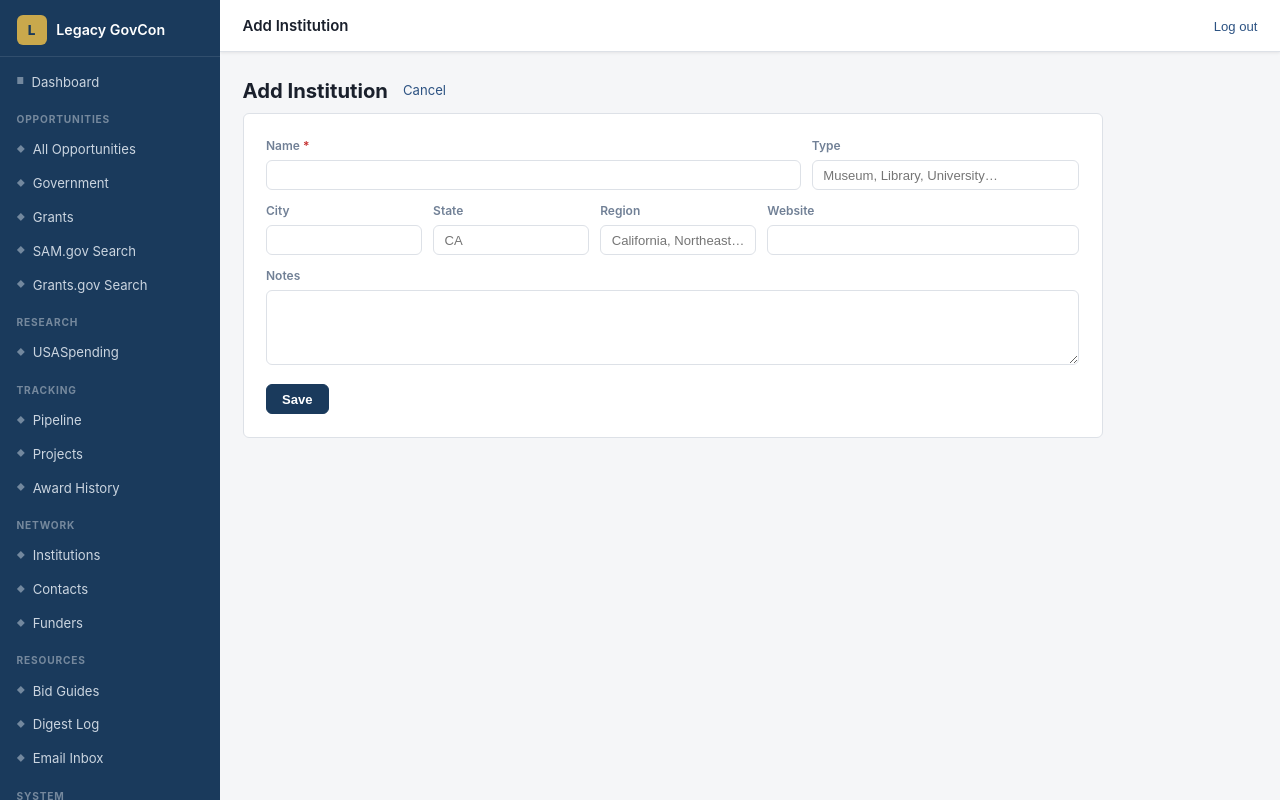
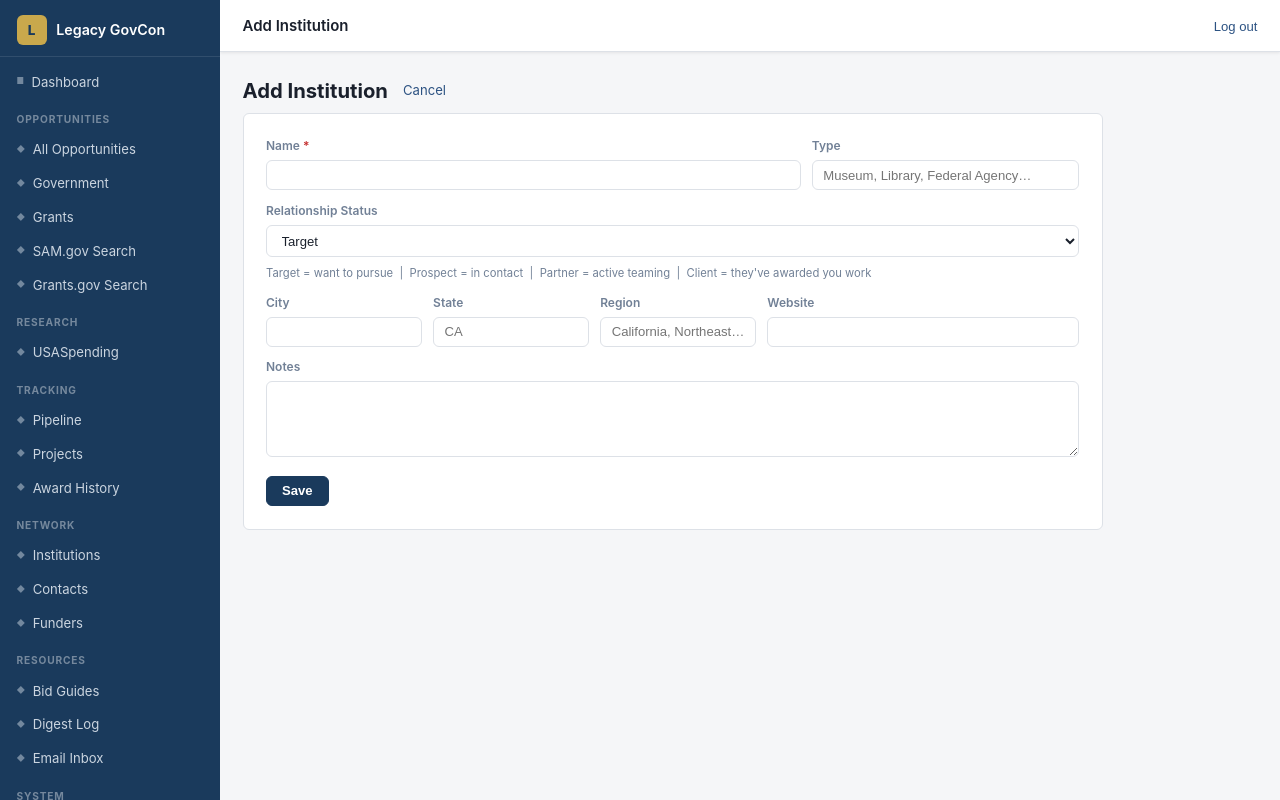
Before and after one commit to aishaladon/legacy, a Node server app: page /institutions/new in a window 1280 px wide. Run offline with Node 20, Linux system fonts and the light colour scheme; the visitor is signed in with stand-in values (Sample User, id 1); some libraries are stand-ins or nearby versions.

Commit message:
Add relationship status pipeline to Institutions
Institutions now serve as a BD prospect list, not just a history log.
Added relationship_status field (Target / Prospect / Partner / Client / Vendor)
so orgs can be tracked from first identification through to awarded work.

- Color-coded status badges on the list and detail views
- Status filter on the list page; sorted by relationship depth (Clients first)
- Auto-migrates column on existing installs via ALTER TABLE IF NOT EXISTS
- Form includes status dropdown with inline hint explaining each stage
- USASpending "Save as Teaming Partner" defaults new institutions to Prospect

Co-Authored-By: Claude Sonnet 4.6 <noreply@anthropic.com>
Claude-Session: https://claude.ai/code/session_01QbWJvGbQohLh1VjLasjUaz

```diff
--- a/public/css/main.css
+++ b/public/css/main.css
@@ -547,3 +547,15 @@ a:hover { text-decoration: underline; }
 
 /* ── Grants.gov Search ────────────────────────────────── */
 .grants-award-range { font-size: .82rem; }
+
+/* ── Institution relationship status badges ───────────── */
+.inst-status {
+  display: inline-block; padding: .15rem .55rem; border-radius: 99px;
+  font-size: .72rem; font-weight: 700; letter-spacing: .02em; white-space: nowrap;
+}
+.inst-status--target   { background: #f0f4f8; color: #4a5568; }
+.inst-status--prospect { background: #fefcbf; color: #744210; }
+.inst-status--partner  { background: #ebf8ff; color: #2a69ac; }
+.inst-status--client   { background: #f0fff4; color: #276749; }
+.inst-status--vendor   { background: #faf5ff; color: #6b46c1; }
+.form-hint { font-size: .75rem; color: var(--text-muted); margin-top: .2rem; display: block; }
--- a/routes/institutions.js
+++ b/routes/institutions.js
@@ -5,32 +5,47 @@ const { requireLogin } = require('../middleware/auth');
 
 router.use(requireLogin);
 
+// Auto-migrate relationship_status column for existing installs
+db.query(`
+  ALTER TABLE institutions
+  ADD COLUMN IF NOT EXISTS relationship_status
+    ENUM('Target','Prospect','Partner','Client','Vendor') DEFAULT 'Target'
+`).catch(() => {});
+
+const STATUSES = ['Target', 'Prospect', 'Partner', 'Client', 'Vendor'];
+
 router.get('/', async (req, res) => {
-  const { q, type, state } = req.query;
+  const { q, type, state, status } = req.query;
   let where = ['is_active = 1'];
   const params = [];
-  if (q) { where.push('name LIKE ?'); params.push(`%${q}%`); }
-  if (type) { where.push('institution_type = ?'); params.push(type); }
-  if (state) { where.push('state = ?'); params.push(state); }
+  if (q)      { where.push('name LIKE ?');              params.push(`%${q}%`); }
+  if (type)   { where.push('institution_type = ?');     params.push(type); }
+  if (state)  { where.push('state = ?');                params.push(state); }
+  if (status) { where.push('relationship_status = ?');  params.push(status); }
 
   const [institutions] = await db.query(
-    `SELECT * FROM institutions WHERE ${where.join(' AND ')} ORDER BY name`,
+    `SELECT * FROM institutions WHERE ${where.join(' AND ')} ORDER BY
+      FIELD(relationship_status,'Client','Partner','Prospect','Target','Vendor'), name`,
     params
   );
-  res.render('institutions/index', { title: 'Institutions', institutions, filters: { q, type, state } });
+  res.render('institutions/index', {
+    title: 'Institutions', institutions,
+    filters: { q, type, state, status },
+    statuses: STATUSES
+  });
 });
 
 router.get('/new', (req, res) => {
-  res.render('institutions/form', { title: 'Add Institution', institution: null });
+  res.render('institutions/form', { title: 'Add Institution', institution: null, statuses: STATUSES });
 });
 
 router.post('/', async (req, res) => {
-  const { name, institution_type, city, state, region, website, notes } = req.body;
+  const { name, institution_type, relationship_status, city, state, region, website, notes } = req.body;
   const [r] = await db.query(`
-    INSERT INTO institutions (name, institution_type, city, state, region, website, notes)
-    VALUES (?,?,?,?,?,?,?)
-  `, [name, institution_type || null, city || null, state || null,
-      region || null, website || null, notes || null]);
+    INSERT INTO institutions (name, institution_type, relationship_status, city, state, region, website, notes)
+    VALUES (?,?,?,?,?,?,?,?)
+  `, [name, institution_type || null, relationship_status || 'Target',
+      city || null, state || null, region || null, website || null, notes || null]);
   req.flash('success', 'Institution added.');
   res.redirect(`/institutions/${r.insertId}`);
 });
@@ -54,16 +69,18 @@ router.get('/:id', async (req, res) => {
 router.get('/:id/edit', async (req, res) => {
   const [[institution]] = await db.query('SELECT * FROM institutions WHERE id = ?', [req.params.id]);
   if (!institution) { req.flash('error', 'Not found.'); return res.redirect('/institutions'); }
-  res.render('institutions/form', { title: 'Edit Institution', institution });
+  res.render('institutions/form', { title: 'Edit Institution', institution, statuses: STATUSES });
 });
 
 router.post('/:id/edit', async (req, res) => {
-  const { name, institution_type, city, state, region, website, notes } = req.body;
+  const { name, institution_type, relationship_status, city, state, region, website, notes } = req.body;
   await db.query(`
-    UPDATE institutions SET name=?, institution_type=?, city=?, state=?, region=?, website=?, notes=?
+    UPDATE institutions SET name=?, institution_type=?, relationship_status=?,
+      city=?, state=?, region=?, website=?, notes=?
     WHERE id=?
-  `, [name, institution_type || null, city || null, state || null,
-      region || null, website || null, notes || null, req.params.id]);
+  `, [name, institution_type || null, relationship_status || 'Target',
+      city || null, state || null, region || null, website || null, notes || null,
+      req.params.id]);
   req.flash('success', 'Institution updated.');
   res.redirect(`/institutions/${req.params.id}`);
 });
--- a/routes/usaspending.js
+++ b/routes/usaspending.js
@@ -110,8 +110,8 @@ router.post('/save-institution', async (req, res) => {
     ].filter(Boolean).join(' | ');
 
     const [r] = await db.query(`
-      INSERT INTO institutions (name, institution_type, state, notes)
-      VALUES (?, 'Prime Contractor', ?, ?)
+      INSERT INTO institutions (name, institution_type, relationship_status, state, notes)
+      VALUES (?, 'Prime Contractor', 'Prospect', ?, ?)
     `, [name, state || null, notes || null]);
 
     req.flash('success', `${name} added as a teaming partner / institution.`);
--- a/views/institutions/detail.ejs
+++ b/views/institutions/detail.ejs
@@ -7,6 +7,7 @@
   <section class="card">
     <h3>Overview</h3>
     <dl class="detail-list">
+      <dt>Status</dt><dd><span class="inst-status inst-status--<%= (institution.relationship_status || 'Target').toLowerCase() %>"><%= institution.relationship_status || 'Target' %></span></dd>
       <dt>Type</dt><dd><%= institution.institution_type || '—' %></dd>
       <dt>City</dt><dd><%= institution.city || '—' %></dd>
       <dt>State</dt><dd><%= institution.state || '—' %></dd>
--- a/views/institutions/form.ejs
+++ b/views/institutions/form.ejs
@@ -11,7 +11,18 @@
     </div>
     <div class="form-group">
       <label>Type</label>
-      <input type="text" name="institution_type" value="<%= institution ? (institution.institution_type || '') : '' %>" placeholder="Museum, Library, University…">
+      <input type="text" name="institution_type" value="<%= institution ? (institution.institution_type || '') : '' %>" placeholder="Museum, Library, Federal Agency…">
+    </div>
+  </div>
+  <div class="form-row">
+    <div class="form-group">
+      <label>Relationship Status</label>
+      <select name="relationship_status">
+        <% statuses.forEach(function(s) { %>
+          <option value="<%= s %>" <%= (institution ? institution.relationship_status : 'Target') === s ? 'selected' : '' %>><%= s %></option>
+        <% }); %>
+      </select>
+      <small class="form-hint">Target = want to pursue &nbsp;|&nbsp; Prospect = in contact &nbsp;|&nbsp; Partner = active teaming &nbsp;|&nbsp; Client = they've awarded you work</small>
     </div>
   </div>
   <div class="form-row">
```
Also changed, not shown: database/schema.sql (+12 -11 lines), views/institutions/index.ejs (+16 -9 lines).
